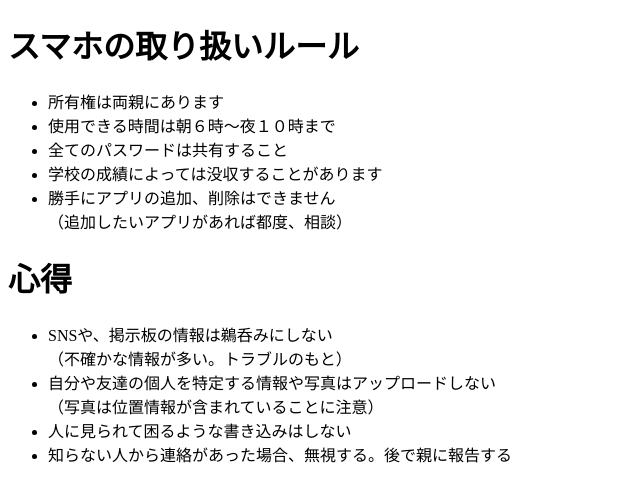
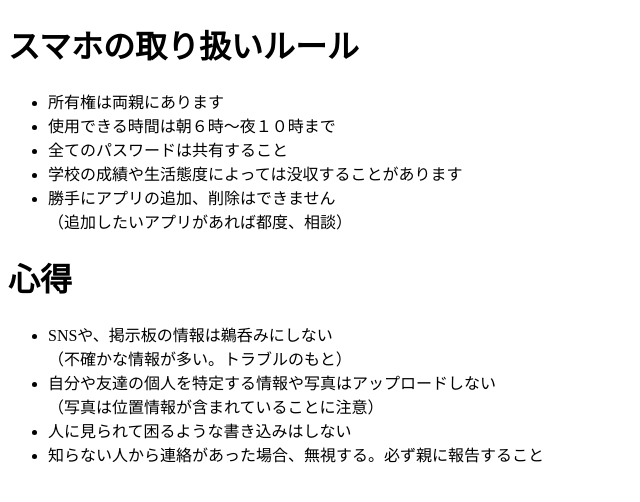
Before and after one commit to MondoGrosso/smartphone-rules-old, a plain HTML site: page index.html in a window 1280 px wide. Shown: the whole page, without its empty margins (0-640 px from the left). Drawn offline with Linux system fonts and the light colour scheme.

Commit message:
12/24 update3 ルール修正

```diff
--- a/index.html
+++ b/index.html
@@ -13,7 +13,7 @@
       <li>所有権は両親にあります</li>
       <li>使用できる時間は朝６時〜夜１０時まで</li>
       <li>全てのパスワードは共有すること</li>
-      <li>学校の成績によっては没収することがあります</li>
+      <li>学校の成績や生活態度によっては没収することがあります</li>
       <li>勝手にアプリの追加、削除はできません<br>（追加したいアプリがあれば都度、相談）</li>
     </ul>
 
@@ -22,7 +22,7 @@
       <li>SNSや、掲示板の情報は鵜呑みにしない<br>（不確かな情報が多い。トラブルのもと）</li>
       <li>自分や友達の個人を特定する情報や写真はアップロードしない<br>（写真は位置情報が含まれていることに注意）</li>
       <li>人に見られて困るような書き込みはしない</li>
-      <li>知らない人から連絡があった場合、無視する。後で親に報告する</li>
+      <li>知らない人から連絡があった場合、無視する。必ず親に報告すること</li>
     </ul>
   </body>
 </html>
```
